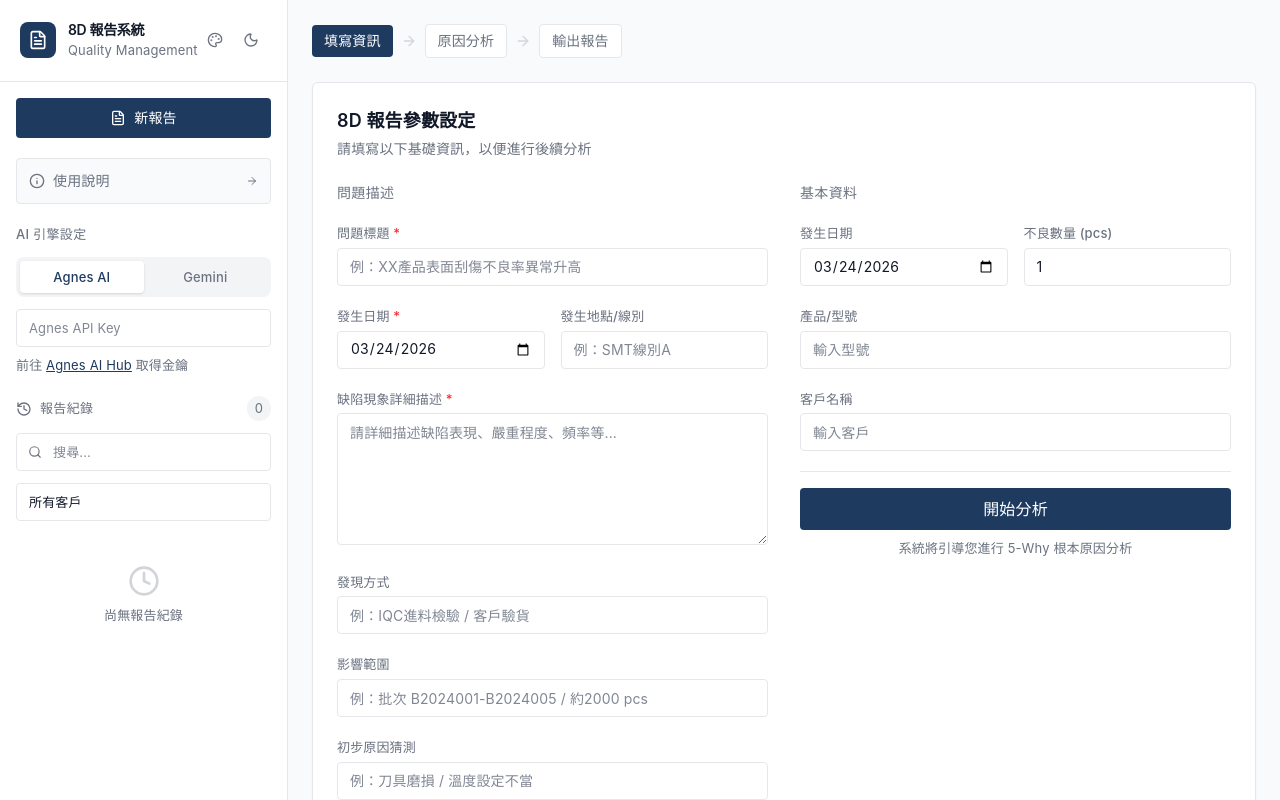
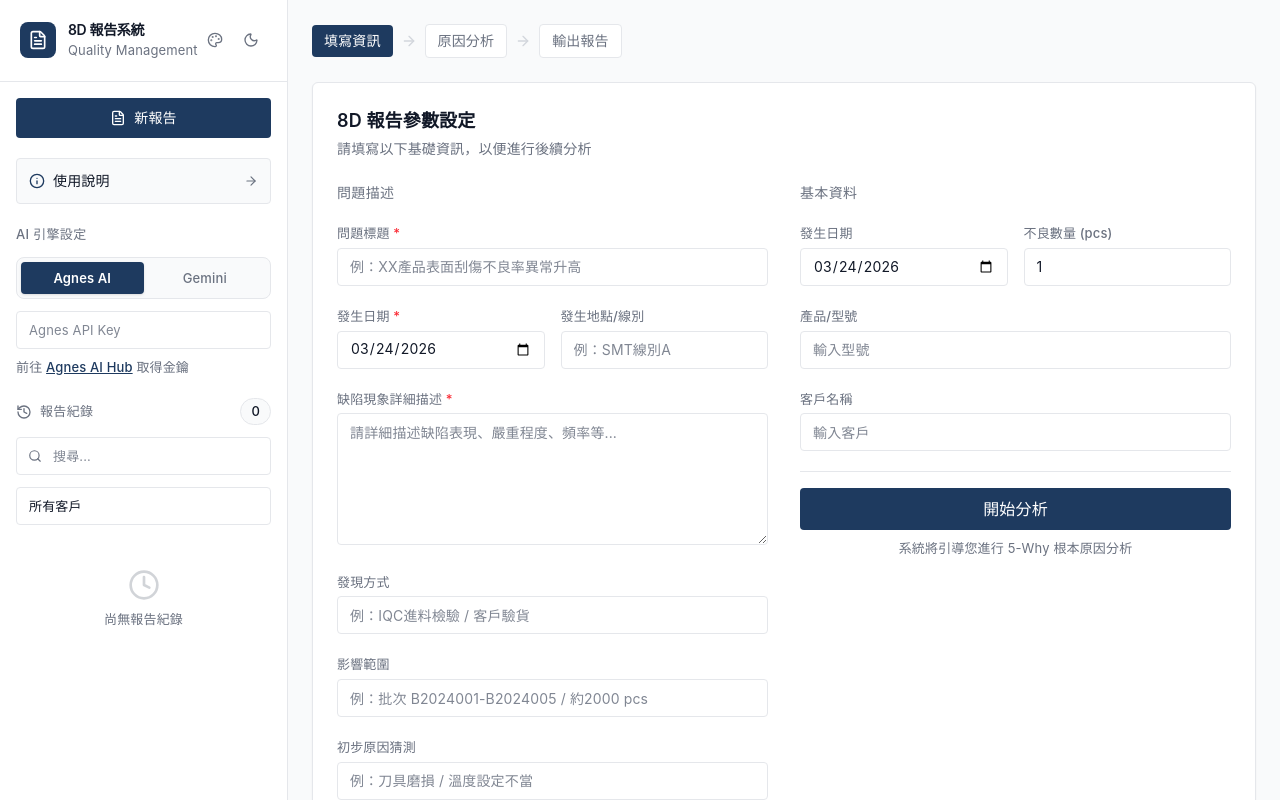
Before and after one commit to Chun-Chieh-Chang/8D-Creator, a Next.js app: page /8D-Creator/ in a window 1280 px wide. Built offline with nearby package versions, Linux system fonts and the light colour scheme.

Commit message:
fix(contrast): use filled brand accent with white text for active AI provider button and fix sidebar details contrast

```diff
--- a/src/components/Sidebar.tsx
+++ b/src/components/Sidebar.tsx
@@ -98,14 +98,14 @@ export default function Sidebar({
           <div className="flex items-center gap-1">
             <button
               onClick={() => setShowBrandSettings(true)}
-              className="p-2 hover:bg-gray-100 dark:hover:bg-gray-800 rounded text-[var(--text-secondary)] hover:text-[var(--accent)] transition-colors"
+              className="p-2 hover:bg-[var(--bg-base)] rounded text-[var(--text-secondary)] hover:text-[var(--accent)] transition-colors"
               title="品牌設定"
             >
               <Palette className="w-4 h-4" />
             </button>
             <button
               onClick={toggleTheme}
-              className="p-2 hover:bg-gray-100 dark:hover:bg-gray-800 rounded text-[var(--text-secondary)] hover:text-[var(--accent)] transition-colors"
+              className="p-2 hover:bg-[var(--bg-base)] rounded text-[var(--text-secondary)] hover:text-[var(--accent)] transition-colors"
             >
               {mounted ? (
                 theme === "light" ? <Moon className="w-4 h-4" /> : <Sun className="w-4 h-4" />
@@ -126,15 +126,15 @@ export default function Sidebar({
           </button>
 
           {/* Help */}
-          <details className="bg-gray-50 dark:bg-gray-900/50 rounded border border-[var(--border-color)]">
-            <summary className="flex items-center justify-between cursor-pointer p-3 text-sm font-medium text-[var(--text-secondary)]">
+          <details className="bg-[var(--bg-base)] rounded border border-[var(--border-color)]">
+            <summary className="flex items-center justify-between cursor-pointer p-3 text-sm font-medium text-[var(--text-primary)]">
               <div className="flex items-center gap-2">
-                <Info className="w-4 h-4" />
+                <Info className="w-4 h-4 text-[var(--accent)]" />
                 使用說明
               </div>
-              <ArrowRight className="w-3 h-3 transition-transform group-open:rotate-90" />
+              <ArrowRight className="w-3.5 h-3.5 text-[var(--text-secondary)] transition-transform group-open:rotate-90" />
             </summary>
-            <div className="px-3 pb-3 space-y-2 text-[13px] text-[var(--text-secondary)]">
+            <div className="px-3 pb-3 space-y-2 text-[13px] text-[var(--text-secondary)] border-t border-[var(--border-color)] pt-2 mt-1">
               <ul className="space-y-1 list-disc list-inside">
                 <li>填寫問題描述後開始分析</li>
                 <li>與專家對話進行 5-Why 推導</li>
@@ -148,11 +148,11 @@ export default function Sidebar({
           <div className="space-y-3">
             <h2 className="text-[13px] font-medium text-[var(--text-secondary)] uppercase tracking-wide">AI 引擎設定</h2>
 
-            <div className="flex p-1 bg-gray-100 dark:bg-gray-800 rounded-lg">
+            <div className="flex p-1 bg-[var(--bg-base)] border border-[var(--border-color)] rounded-lg">
               <button
                 onClick={() => handleProviderChange("agnes")}
                 className={`flex-1 py-1.5 rounded text-[13px] font-medium transition-all ${
-                  provider === "agnes" ? "bg-white dark:bg-gray-700 shadow text-[var(--accent)]" : "text-[var(--text-secondary)]"
+                  provider === "agnes" ? "bg-[var(--accent)] text-white shadow-sm font-semibold" : "text-[var(--text-secondary)] hover:text-[var(--text-primary)]"
                 }`}
               >
                 Agnes AI
@@ -160,7 +160,7 @@ export default function Sidebar({
               <button
                 onClick={() => handleProviderChange("gemini")}
                 className={`flex-1 py-1.5 rounded text-[13px] font-medium transition-all ${
-                  provider === "gemini" ? "bg-white dark:bg-gray-700 shadow text-[var(--accent)]" : "text-[var(--text-secondary)]"
+                  provider === "gemini" ? "bg-[var(--accent)] text-white shadow-sm font-semibold" : "text-[var(--text-secondary)] hover:text-[var(--text-primary)]"
                 }`}
               >
                 Gemini
@@ -177,9 +177,9 @@ export default function Sidebar({
               />
               <p className="text-[13px] text-[var(--text-secondary)]">
                 {provider === "agnes" ? (
-                  <span>前往 <a href="https://apihub.agnes-ai.com" target="_blank" rel="noreferrer" className="text-[var(--accent)] underline">Agnes AI Hub</a> 取得金鑰</span>
+                  <span>前往 <a href="https://apihub.agnes-ai.com" target="_blank" rel="noreferrer" className="text-[var(--accent)] font-medium underline">Agnes AI Hub</a> 取得金鑰</span>
                 ) : (
-                  <span>前往 <a href="https://aistudio.google.com/app/apikey" target="_blank" rel="noreferrer" className="text-[var(--accent)] underline">Google AI Studio</a> 免費申請</span>
+                  <span>前往 <a href="https://aistudio.google.com/app/apikey" target="_blank" rel="noreferrer" className="text-[var(--accent)] font-medium underline">Google AI Studio</a> 免費申請</span>
                 )}
               </p>
             </div>
@@ -192,7 +192,7 @@ export default function Sidebar({
                 <History className="w-4 h-4 text-[var(--text-secondary)]" />
                 <h2 className="text-[13px] font-medium text-[var(--text-secondary)] uppercase tracking-wide">報告紀錄</h2>
               </div>
-              <span className="text-[13px] text-[var(--text-secondary)] bg-gray-100 dark:bg-gray-800 px-2 py-0.5 rounded-full">
+              <span className="text-[13px] text-[var(--text-primary)] bg-[var(--bg-base)] border border-[var(--border-color)] px-2.5 py-0.5 rounded-full font-medium">
                 {history.length}
               </span>
             </div>
@@ -234,7 +234,7 @@ export default function Sidebar({
                   <div
                     key={report.id}
                     onClick={() => onSelectHistory(report)}
-                    className="group p-3 hover:bg-gray-100 dark:hover:bg-gray-800/50 rounded border border-transparent hover:border-[var(--border-color)] cursor-pointer transition-all"
+                    className="group p-3 hover:bg-[var(--bg-base)] rounded border border-transparent hover:border-[var(--border-color)] cursor-pointer transition-all"
                   >
                     <div className="flex items-start justify-between gap-2">
                       <div className="min-w-0">
```
